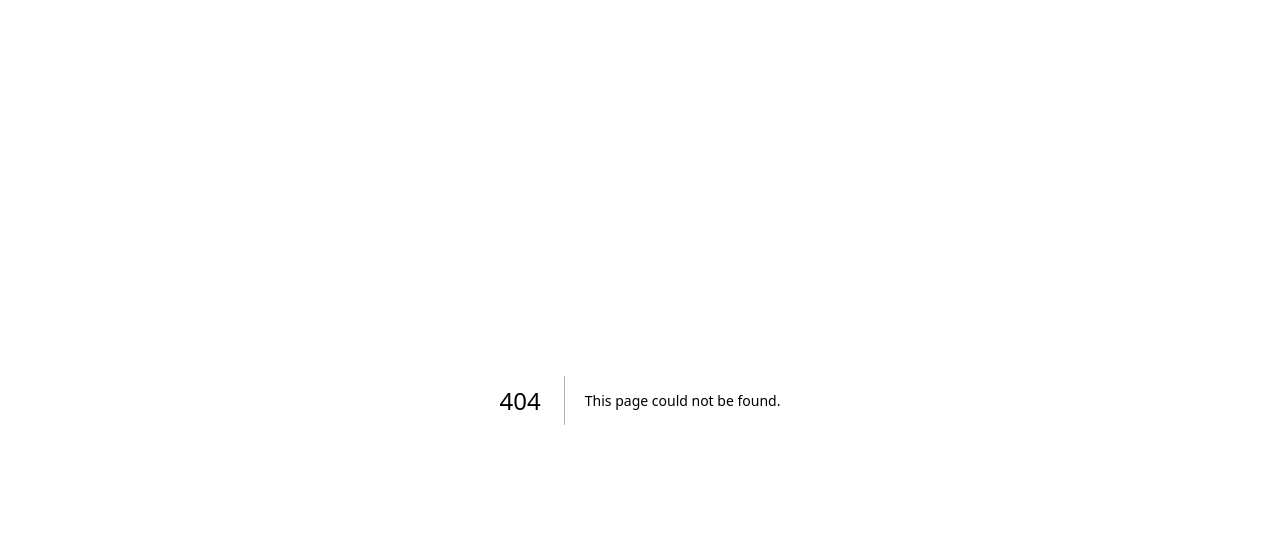
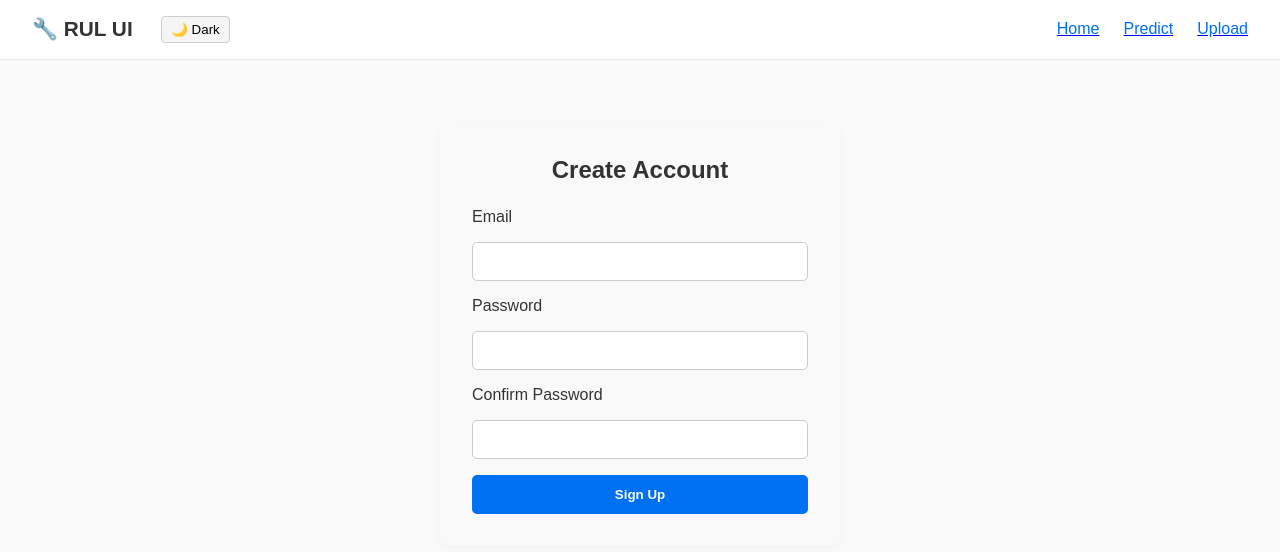
Before and after one commit to Ajioz/RuLapp, a Next.js app in the folder client/: page /signup in a window 1280 px wide. Before the commit this address had no page. Shown: the top 552 px of the page. Built offline with nearby package versions, Linux system fonts and the light colour scheme.

Commit message:
added signup page

```diff
--- /dev/null
+++ b/client/pages/signup.tsx
@@ -0,0 +1,122 @@
+import { useState } from "react";
+import styled from "styled-components";
+import Layout from "@/components/Layout";
+import { useRouter } from "next/router";
+
+export default function SignupPage() {
+  const [email, setEmail] = useState("");
+  const [password, setPassword] = useState("");
+  const [confirm, setConfirm] = useState("");
+  const [error, setError] = useState("");
+  const router = useRouter();
+
+  const handleSignup = async (e: React.FormEvent) => {
+    e.preventDefault();
+    setError("");
+
+    if (password !== confirm) {
+      setError("Passwords do not match.");
+      return;
+    }
+
+    try {
+      // TODO: Replace with real API call
+      console.log("Signing up:", { email, password });
+
+      // Simulate successful signup
+      router.push("/login");
+    } catch (err) {
+      setError("Signup failed.");
+    }
+  };
+
+  return (
+    <Layout title="Sign Up">
+      <FormContainer>
+        <h2>Create Account</h2>
+        <form onSubmit={handleSignup}>
+          <label>Email</label>
+          <input
+            type="email"
+            required
+            value={email}
+            onChange={(e) => setEmail(e.target.value)}
+          />
+
+          <label>Password</label>
+          <input
+            type="password"
+            required
+            value={password}
+            onChange={(e) => setPassword(e.target.value)}
+          />
+
+          <label>Confirm Password</label>
+          <input
+            type="password"
+            required
+            value={confirm}
+            onChange={(e) => setConfirm(e.target.value)}
+          />
+
+          <button type="submit">Sign Up</button>
+          {error && <ErrorMsg>{error}</ErrorMsg>}
+        </form>
+      </FormContainer>
+    </Layout>
+  );
+}
+
+const FormContainer = styled.div`
+  max-width: 400px;
+  margin: 2rem auto;
+  padding: 2rem;
+  background: #f9f9f9;
+  border-radius: 8px;
+  box-shadow: 0 2px 8px rgba(0, 0, 0, 0.04);
+
+  h2 {
+    margin-bottom: 1.5rem;
+    font-size: 1.5rem;
+    text-align: center;
+  }
+
+  form {
+    display: flex;
+    flex-direction: column;
+    gap: 1rem;
+
+    label {
+      font-weight: 500;
+    }
+
+    input {
+      padding: 0.6rem;
+      border: 1px solid #ccc;
+      border-radius: 5px;
+      font-size: 1rem;
+    }
+
+    button {
+      background: #0070f3;
+      color: white;
+      border: none;
+      padding: 0.75rem;
+      border-radius: 5px;
+      cursor: pointer;
+      font-weight: 600;
+      transition: background 0.2s ease;
+
+      &:hover {
+        background: #005fcc;
+      }
+    }
+  }
+`;
+
+const ErrorMsg = styled.p`
+  color: red;
+  font-size: 0.9rem;
+  margin-top: 0.5rem;
+  text-align: center;
+`;
```
